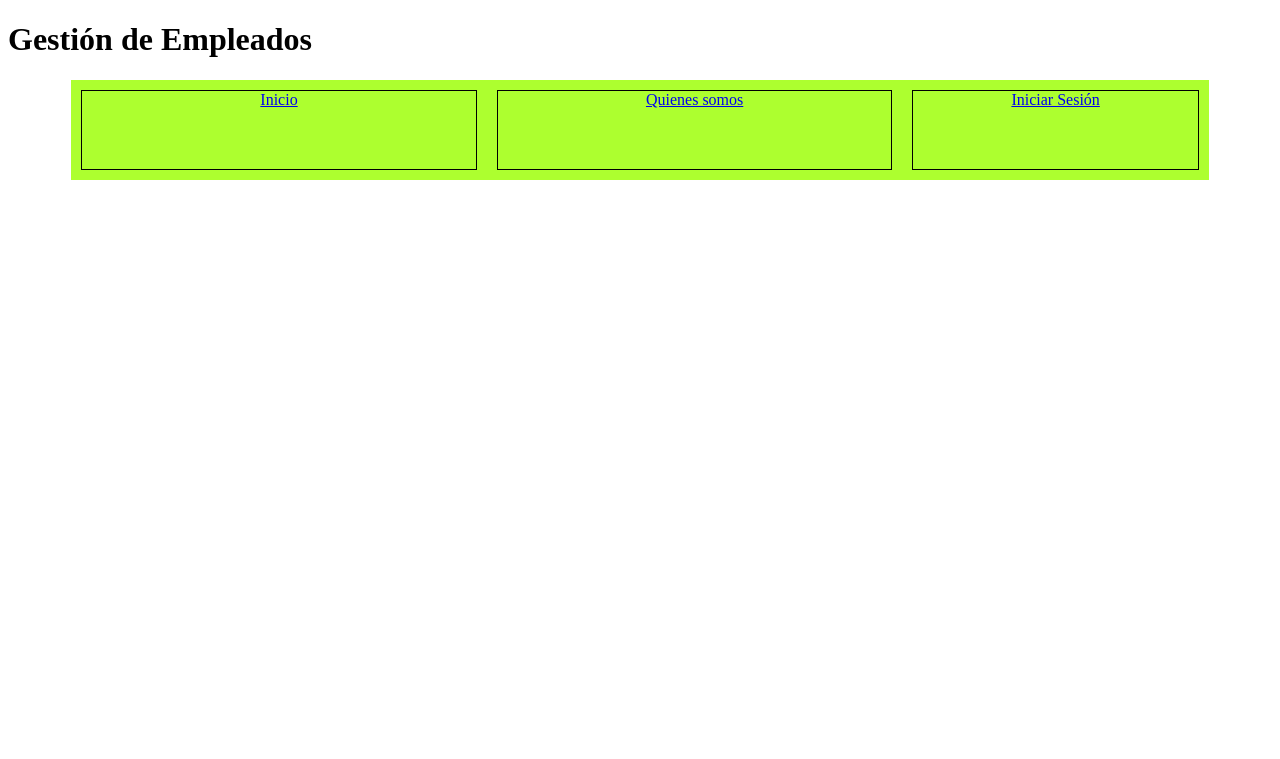
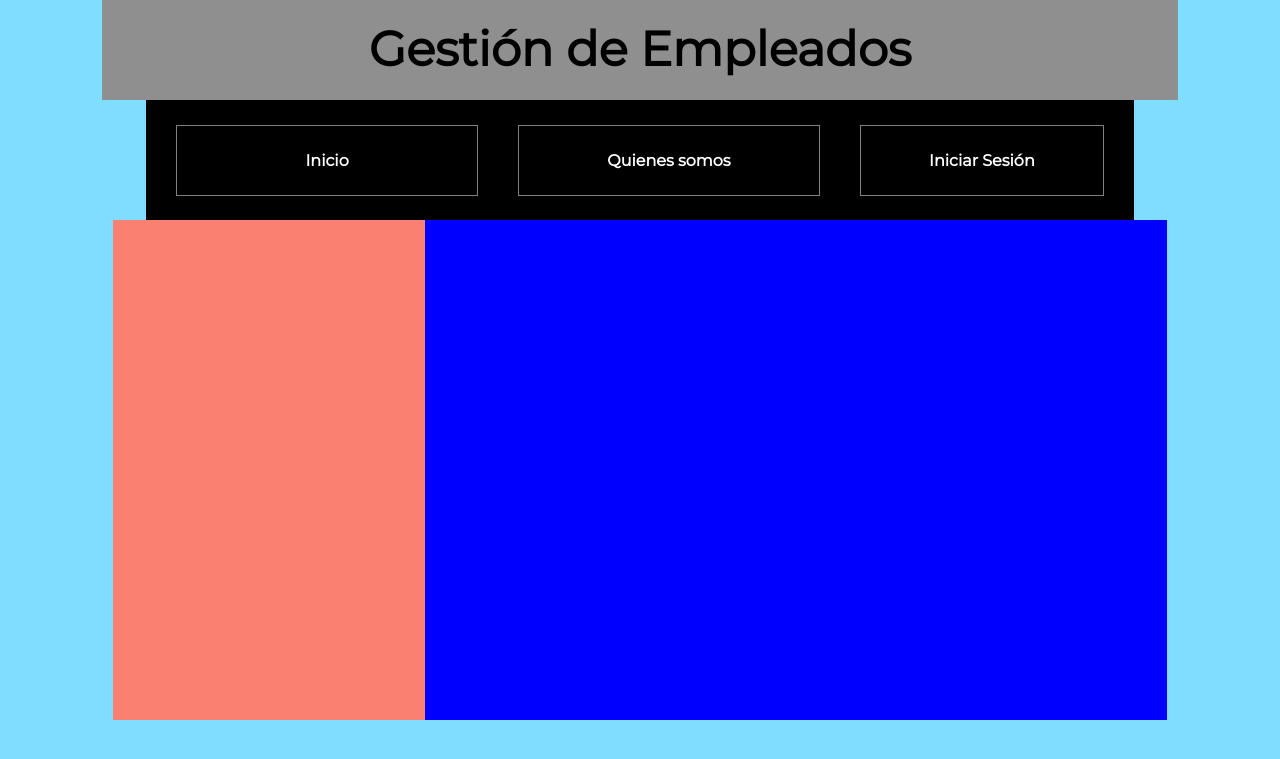
Before and after one commit to MrLuisC15/NavFlex-InicioSesion, a PHP site: page / in a window 1280 px wide. Shown: the top 759 px of the page. Run offline with PHP 8.4, Linux system fonts and the light colour scheme.

Commit message:
Añadido estilo

```diff
--- a/style.css
+++ b/style.css
@@ -1,27 +1,75 @@
 /* Luis C Marzal */
+
+@import url('https://fonts.googleapis.com/css2?family=Montserrat&display=swap');
+
+body{
+    background-color: rgb(127, 221, 255);
+    margin: 0 8% 0 8%;
+    font-family: 'Montserrat', sans-serif;
+}
+
 nav ul li{
     display: inline-block;
 }
 
 nav{
     width: 90%;
-    background-color: greenyellow;
-    height: 100px;
     margin: auto;
     display: flex;
+    align-items: center;
+    height: 100px;
+    background-color: rgb(0, 0, 0);
+    text-align: center;
+    padding: 10px;
+    font-weight: bold;
 }
 
 
 nav a{
     width: 25%;
     margin: 10px;
-    border: 1px solid black;
+    border: 1px solid gray;
     text-align: center;
     flex-grow: 1;
     flex-shrink: 1;
+    padding: 25px 0;
+    color: white;
+    text-decoration: none;
+    margin: 10px 20px;
 }
 
 .noCambia{
     flex-grow: 0;
     flex-shrink: 0;
 }
+
+header{
+    height: 60px;
+    text-align: center;
+    background-color: rgb(143, 143, 143);
+    padding: 20px;
+    font-weight: bold;
+    font-size: x-large;
+}
+header h1 {
+    margin: 0;
+}
+
+
+aside{
+    background-color: salmon;
+    width: 27%;/*330px;*/
+    min-height: 500px;
+    margin-left: 1%;
+    float: left;
+    padding-left: 2%;
+}
+
+article{
+    background-color: blue;
+    width: 65%;/*820px;*/
+    min-height: 500px;
+    margin-right: 1%;
+    float: left;
+    padding: 0 2% 0 2% ;
+}
```
Also changed, not shown: gestion/CSS/style.css (+18 -1 lines), gestion/index.php (+16 -3 lines).
